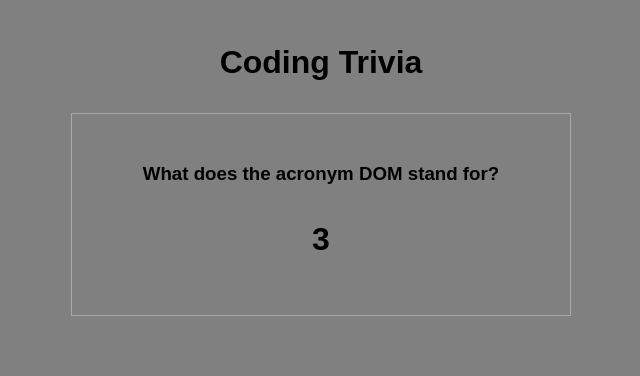
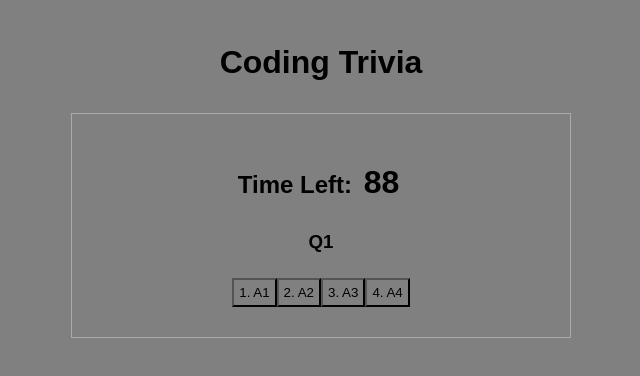
Before and after one commit to WajhR/Coding-Trivia-, a plain HTML site: page index.html in a window 1280 px wide. Both pictures are taken after a click on the button "Start". Shown: the whole page, without its empty margins (319-959 px from the left). Drawn offline with Linux system fonts and the light colour scheme.

Commit message:
Question done

```diff
--- a/cards.js
+++ b/cards.js
@@ -1,14 +1,17 @@
 var cards = [
   {
     question: 'What does the acronym DOM stand for?',
+    choices:['asd','qwe','zxc','Document Object Model'],
     answer: 'Document Object Model'
   },
   {
     question: 'Which syntax is used to call a function?',
+    choices:['asd','qwe','zxc','Function name followed by parentheses - func()'],
     answer: 'Function name followed by parentheses - func()'
   },
   {
     question: 'What are some primative values?',
+    choices:['asd','qwe','zxc','Number, String, Boolean, Undefined, Null, Symbol, BigInt'],
     answer: 'Number, String, Boolean, Undefined, Null, Symbol, BigInt'
   }
 ];
--- a/index.html
+++ b/index.html
@@ -13,21 +13,20 @@
      <h1 class="main-header text-center">Coding Trivia</h1>
 
      <section class ="card-wrap text-center">
-        <button id="start">Start</button>
-
-        <div class="card-display hide">
-            <h3 id="question-display"
-            class="text-center"> What does the acronym DOM stand for?</h3>
 
 
+        <div class="start-display">
+            <p>Lorem ipsum dolor, sit amet consectetur adipisicing elit. Ab cupiditate quaerat rem provident accusantium, beatae earum eveniet ducimus sapiente, laboriosam reprehenderit tempore, velit non veniam explicabo consequatur placeat molestiae sed.</p>
+             <button id="start">Start</button>
+        </div>
+        <div class="card-display hide">
+            <h1>Time Left: <span  id="timer-display"></span></h1>
+            <h3 id="question-display" class="text-center"></h3>
+             <div id="choices-display"></div>
 
-            <!--Timer Display-->
-            <h1 id="timer-display">5</h1>
-            <!--Answer Display-->
-            <p id="answer-display" >Document
-                Object Model</p>
-
-            <button id ="next" class="hide">Next Card</button>
+        </div>
+        <div class="end-display hide">
+            <h1>the end</h1>
         </div>
     </section>
 
--- a/script.js
+++ b/script.js
@@ -1,8 +1,47 @@
 
 /**  Flash Card App  **/
+let questions = [
+  {
+    question: 'Q1',
+    choices: ['A1','A2','A3','A4'],
+    correctAnswer: 'A2',
+  },
+  {
+    question: 'Q2',
+    choices: ['A1','A2','A3','A4'],
+    correctAnswer: 'A1',
+  },
+  {
+    question: 'Q3',
+    choices: ['A1','A2','A3','A4'],
+    correctAnswer: 'A3',
+  },
+  {
+    question: 'Q4',
+    choices: ['A1','A2','A3','A4'],
+    correctAnswer: 'A2',
+  },
+  {
+    question: 'Q5',
+    choices: ['A1','A2','A3','A4'],
+    correctAnswer: 'A1',
+  },
+  {
+    question: 'Q6',
+    choices: ['A1','A2','A3','A4'],
+    correctAnswer: 'A4',
+  },
+];
+let index=0;
+let currentquestion =questions[index];
+
+
 
 // When page loads, show user a start button √
 var cardDisplay = document.querySelector('.card-display');
+var startDisplay = document.querySelector('.start-display');
+var endDisplay = document.querySelector('.end-display');
+var choicesDisplay = document.querySelector('#choices-display');
 var startBtn = document.querySelector('#start');
 var questionDisplay = document.querySelector('#question-display');
 var timerDisplay = document.querySelector('#timer-display');
@@ -10,68 +49,74 @@ var answerDisplay = document.querySelector('#answer-display');
 var nextBtn = document.querySelector('#next');
 
 // Create a variable to track current card index
-var currentCardIndex = 0;
+var currentIndex = 0;
 // Create a variable that will hold the current card object
 var card;
 // Create a variable to store the current timer count
-var count = 5;
+var count = questions.length * 15;
+var timeInterval;
 
 // Function that is called when the end of the cards
 // array is reached to prompts user to restart
-function promptUserToRestart() {
-  var userChoice = confirm('Would you like to restart?');
+// function promptUserToRestart() {
+//   var userChoice = confirm('Would you like to restart?');
 
-  if (userChoice) {
-    displayCard();
-  } else {
-    questionDisplay.innerText = 'Have a great day!';
-    answerDisplay.classList.add('hide');
-    nextBtn.classList.add('hide');
-  }
-}
+//   if (userChoice) {
+//     displayCard();
+//   } else {
+//     questionDisplay.innerText = 'Have a great day!';
+//     answerDisplay.classList.add('hide');
+//     nextBtn.classList.add('hide');
+//   }
+// }
 
 // Function to hide the timer and show the answer
 // and next button
-function showAnswer() {
-  answerDisplay.innerText = card.answer;
-  timerDisplay.classList.add('hide');
-  nextBtn.classList.remove('hide');
-  answerDisplay.classList.remove('hide');
+// function showAnswer() {
+//   answerDisplay.innerText = card.answer;
+//   timerDisplay.classList.add('hide');
+//   nextBtn.classList.remove('hide');
+//   answerDisplay.classList.remove('hide');
 
-  currentCardIndex++;
+//   currentCardIndex++;
 
-  // If the currentCardIndex is equal to the cards array
-  // length, then we stop flashCards and confirm
-  // if the user would like to restart
-  if (currentCardIndex === cards.length) {
-    // Reset card tracking values
-    currentCardIndex = 0;
-    nextBtn.classList.add('hide');
-    promptUserToRestart();
-  }
+//   // If the currentCardIndex is equal to the cards array
+//   // length, then we stop flashCards and confirm
+//   // if the user would like to restart
+//   if (currentCardIndex === cards.length) {
+//     // Reset card tracking values
+//     currentCardIndex = 0;
+//     nextBtn.classList.add('hide');
+//     promptUserToRestart();
+//   }
+// }
+///// BEGIN CODE
+// Hide the start button and call displayCard
+function startGame() {
+  startDisplay.classList.add('hide');
+  cardDisplay.classList.remove('hide');
+  startTimer();
+  displayCard();
 }
 
 // Create a function that starts a timer at 5 seconds
 // and counts down to zero, then calls showAnswer
 function startTimer() {
-  timerDisplay.classList.remove('hide');
-  timerDisplay.innerText = '5';
+  timerDisplay.textContent = count;
   // Create a setInterval and store it to a variable
   // that triggers every second
-  var timer = setInterval(function() {
+  timeInterval = setInterval(function() {
 
     // Decrease count by one
     count--;
 
     // Set countDisplay to the count variable
-    timerDisplay.innerText = count;
+    timerDisplay.textContent = count;
 
     // If count is equal to zero, stop timer and show
     // answer/next button and reset count to 5
-    if (!count) {
-      clearInterval(timer);
-      count = 5;
-      showAnswer();
+    if (count <= 0) {
+      endGame()
     }
   }, 1000);
 }
@@ -80,26 +125,34 @@ function startTimer() {
 // the question to the window
 function displayCard() {
   // Create a variable reference to the current card object from the cards array
-  card = cards[currentCardIndex];
+  currentQuestion = questions[index];
 
-  cardDisplay.classList.remove('hide');
+  questionDisplay.textContent = currentQuestion.question;
 
-  questionDisplay.innerText = card.question;
+  choicesDisplay.innerHTML = ""
+  for (let i = 0; i < currentQuestion.choices.length; i++) {
+    // create buttons
+    // as their text put curentquestion.choice[i]
+    // append button as child
+    let choice = currentQuestion.choices [i];
+    let btn = document.createElement('button');
+    btn.setAttribute('class','choice');
+    btn.setAttribute('value',choice);
+    btn.textContent = i + 1 + '. ' + choice;
+    choicesDisplay.appendChild (btn);
+  }
 
-  answerDisplay.classList.add('hide');
-  nextBtn.classList.add('hide');
-  startTimer();
 }
 
-// Hide the start button and call displayCard
-function startFlashCards() {
-  startBtn.classList.add('hide');
-  displayCard();
+function endGame(){
+  clearInterval(timeInterval);
+  cardDisplay.classList.add('hide');
+  endDisplay.classList.remove('hide');
 }
 
 // When user clicks start button, show the first flash card
-startBtn.addEventListener('click', startFlashCards);
-nextBtn.addEventListener('click', displayCard);
+startBtn.addEventListener('click', startGame);
+//nextBtn.addEventListener('click', displayCard);
 
 
 // Show card question and start a 5 second timer
```
